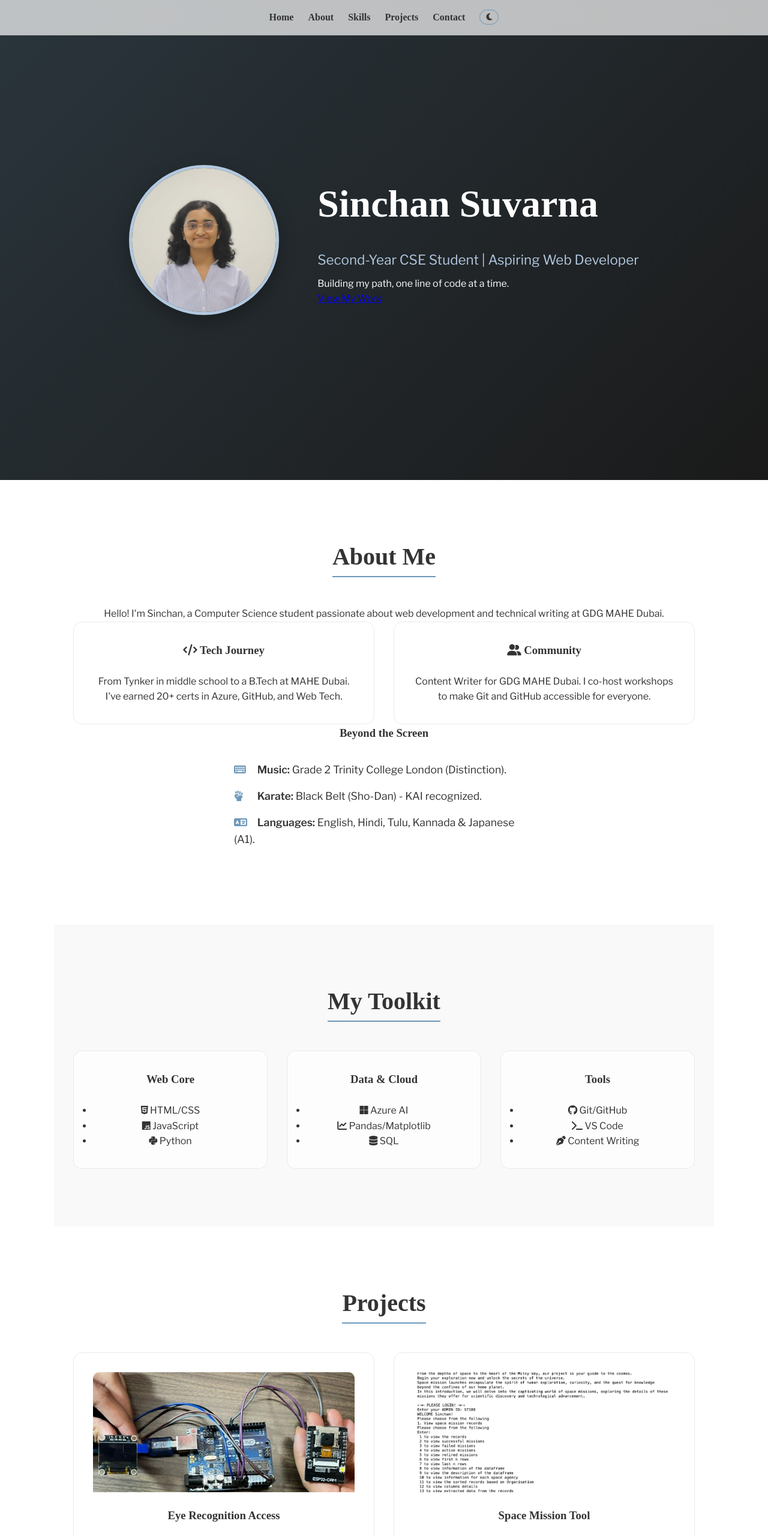
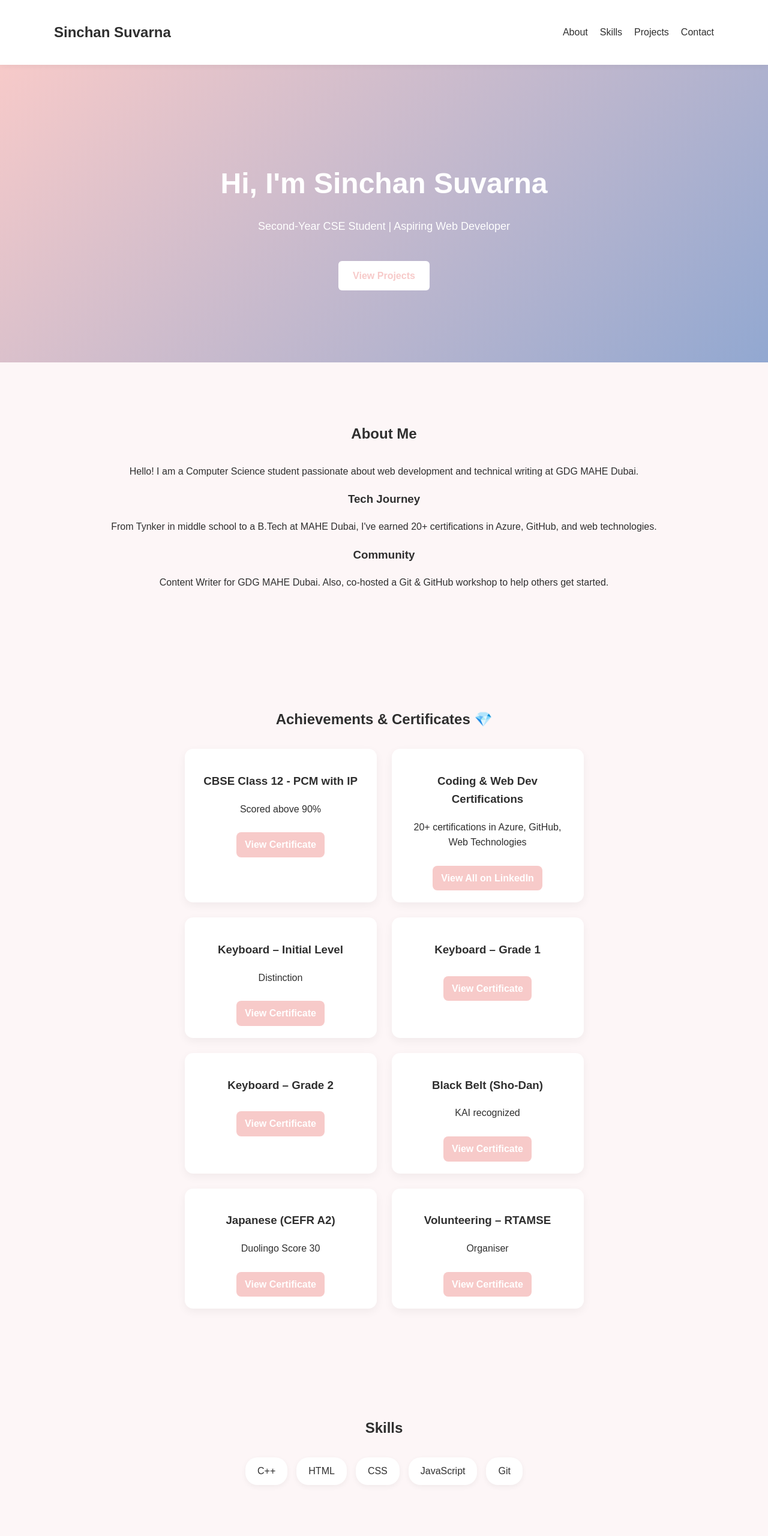
Before and after one commit to Chan-nie/portfolio, a plain HTML site: page index.html in a window 1280 px wide. Shown: the top 2560 px of the page at 60% size. Drawn offline with nearby package versions, Linux system fonts and the light colour scheme; a web font is replaced by a local one.

Commit message:
Update portfolio

```diff
--- a/index.html
+++ b/index.html
@@ -3,175 +3,156 @@
 <head>
 <meta charset="UTF-8">
 <meta name="viewport" content="width=device-width, initial-scale=1.0">
-    <title>Sinchan Suvarna - Portfolio</title>
-
-    <meta name="description" content="Portfolio of Sinchan Suvarna, CSE student and Web Developer.">
-    <link rel="icon" href="images/icon.png" type="image/png">
-
-    <link rel="preconnect" href="https://fonts.googleapis.com">
-    <link rel="preconnect" href="https://fonts.gstatic.com" crossorigin>
-    <link href="https://fonts.googleapis.com/css2?family=Cormorant+SC:wght@600&family=Libre+Franklin:wght@300;400;600&family=Parisienne&display=swap" rel="stylesheet">
-    <link rel="stylesheet" href="https://cdnjs.cloudflare.com/ajax/libs/font-awesome/6.5.2/css/all.min.css">
-
+<title>Channie | Portfolio</title>
 <link rel="stylesheet" href="style.css">
 </head>
 
 <body>
-    <div id="progress-container">
-        <div id="progress-bar"></div>
+
+<!-- Navbar -->
+<header>
+  <nav>
+    <h2 class="logo">Sinchan Suvarna</h2>
+    <ul>
+      <li><a href="#about">About</a></li>
+      <li><a href="#skills">Skills</a></li>
+      <li><a href="#projects">Projects</a></li>
+      <li><a href="#contact">Contact</a></li>
+    </ul>
+  </nav>
+</header>
+
+<!-- Hero -->
+<section class="hero">
+  <h1>Hi, I'm Sinchan Suvarna</h1>
+  <p>Second-Year CSE Student | Aspiring Web Developer</p>
+  <a href="#projects" class="btn">View Projects</a>
+</section>
+
+<!-- About -->
+<section id="about" class="section">
+  <h2>About Me</h2>
+    <p>Hello! I am a Computer Science student passionate about web development and technical writing at GDG MAHE Dubai.</p>
+    <h3>Tech Journey</h3>
+    <p>From Tynker in middle school to a B.Tech at MAHE Dubai, I've earned 20+ certifications in Azure, GitHub, and web technologies.</p>
+
+    <h3>Community</h3>
+    <p>Content Writer for GDG MAHE Dubai. Also, co-hosted a Git & GitHub workshop to help others get started.</p>
+</section>
+
+<section id="achievements" class="section">
+  <h2>Achievements & Certificates 💎</h2>
+
+  <div class="achievements-container">
+    <div class="achievement-card">
+        <h3>CBSE Class 12 - PCM with IP</h3>
+        <p>Scored above 90%</p>
+        <a href="images/Mabrook Gulf Toppers.pdf" target="_blank">View Certificate</a>
     </div>
 
-    <nav>
-        <div class="nav-links">
-            <a href="#home">Home</a>
-            <a href="#about">About</a>
-            <a href="#skills">Skills</a>
-            <a href="#projects">Projects</a>
-            <a href="#contact">Contact</a>
-            <button id="theme-toggle" aria-label="Toggle Theme">
-                <i class="fa-solid fa-moon"></i>
-            </button>
+    <div class="achievement-card">
+        <h3>Coding & Web Dev Certifications</h3>
+        <p>20+ certifications in Azure, GitHub, Web Technologies</p>
+        <a href="https://www.linkedin.com/in/sinchan-suvarna/details/certifications/" target="_blank">View All on LinkedIn</a>
     </div>
-    </nav>
 
-    <section id="home" class="hero">
-        <div class="hero-content">
-            <img src="images/profile.jpeg" alt="Sinchan Suvarna" class="profile-photo">
-            <div class="hero-text">
-                <h1>Sinchan Suvarna</h1>
-                <p class="subtitle">Second-Year CSE Student | Aspiring Web Developer</p>
-                <p class="tagline">Building my path, one line of code at a time.</p>
-                <div class="hero-cta">
-                    <a href="#projects" class="contact-link">View My Work</a>
+    <!-- Keyboard Certificates as separate cards -->
+    <div class="achievement-card">
+      <h3>Keyboard – Initial Level</h3>
+      <p>Distinction</p>
+      <a href="images/Trinity Initial Grade.pdf" target="_blank">View Certificate</a>
+    </div>
+
+    <div class="achievement-card">
+      <h3>Keyboard – Grade 1</h3>
+      <a href="images/Trinity Grade 1.pdf" target="_blank">View Certificate</a>
+    </div>
+
+    <div class="achievement-card">
+      <h3>Keyboard – Grade 2</h3>
+      <a href="images/Trinity Grade 2.pdf" target="_blank">View Certificate</a>
+    </div>
+
+    <!-- Other Achievements -->
+    <div class="achievement-card">
+      <h3>Black Belt (Sho-Dan)</h3>
+      <p>KAI recognized</p>
+      <a href="images/Karate Sho-Dan.pdf" target="_blank">View Certificate</a>
+    </div>
+
+    <div class="achievement-card">
+      <h3>Japanese (CEFR A2)</h3>
+      <p>Duolingo Score 30</p>
+      <a href="https://www.linkedin.com/in/sinchan-suvarna/details/languages/" target="_blank">View Certificate</a>
+    </div>
+
+    <div class="achievement-card">
+        <h3>Volunteering – RTAMSE</h3>
+        <p>Organiser</p>
+        <a href="images/RTAMSE_2025.pdf" target="_blank">View Certificate</a>
+    </div>
+
+  </div>
+</section>
+
+<!-- Skills -->
+<section id="skills" class="section">
+  <h2>Skills</h2>
+  <div class="skills-container">
+    <div class="skill">C++</div>
+    <div class="skill">HTML</div>
+    <div class="skill">CSS</div>
+    <div class="skill">JavaScript</div>
+    <div class="skill">Git</div>
+  </div>
+</section>
+
+<!-- Projects -->
+<section id="projects" class="section">
+  <h2>Projects</h2>
+
+  <div class="projects-container">
+    <div class="project-card">
+        <img src="images/Hardware-Setup.jpeg" alt="Eye Recognition Access System">
+        <div class="project-info">
+            <h3>Eye Recognition Access System</h3>
+            <p>- 2nd sem Team Project</p>
+            <a href="https://www.linkedin.com/posts/sinchan-suvarna_arduinoprojects-mahedubai-teamcollab-activity-7330520470733094913-eZVE/?utm_source=share&utm_medium=member_desktop&rcm=ACoAAEYwdNEBhLdNX4XyeLeTF5xXmlI2381_ryc" target="_blank">View Project on LinkedIn</a>
+        </div>
+    </div>
+
+    <div class="project-card">
+    <img src="images/Space-Mission-Analysis.png" alt="Space Mission Analysis">
+        <div class="project-info">
+            <h3>Space Mission Analysis</h3>
+            <p>- 11th grade Team project</p>
+            <a href="https://github.com/Chan-nie/space-mission-analysis" traget="_blank">View Project on Github</a>
         </div>
     </div>
   </div>
 </section>
 
-    <main>
-        <section id="about" class="section">
-            <h2>About Me</h2>
-            <div class="about-content">
-                <p class="intro-text">Hello! I'm Sinchan, a Computer Science student passionate about web development and technical writing at GDG MAHE Dubai.</p>
+<!-- Contact -->
+<section id="contact" class="section">
+  <h2>Contact Me </h2>
 
-                <div class="about-grid">
-                    <div class="about-card">
-                        <h3><i class="fa-solid fa-code"></i> Tech Journey</h3>
-                        <p>From Tynker in middle school to a B.Tech at MAHE Dubai. I've earned 20+ certs in Azure, GitHub, and Web Tech.</p>
-                    </div>
-                    <div class="about-card">
-                        <h3><i class="fa-solid fa-user-group"></i> Community</h3>
-                        <p>Content Writer for GDG MAHE Dubai. I co-host workshops to make Git and GitHub accessible for everyone.</p>
-                    </div>
-                </div>
+  <div class="contact-container">
+    <p>Email me at:
+      <a href="mailto:sinchan17suvarna@gmail.com">sinchan17suvarna@gmail.com</a>
+    </p>
 
-                <h3>Beyond the Screen</h3>
-                <ul class="hobby-list">
-                    <li><strong><i class="fa-solid fa-keyboard"></i> Music:</strong> Grade 2 Trinity College London (Distinction).</li>
-                    <li><strong><i class="fa-solid fa-fist-raised"></i> Karate:</strong> Black Belt (Sho-Dan) - KAI recognized.</li>
-                    <li><strong><i class="fa-solid fa-language"></i> Languages:</strong> English, Hindi, Tulu, Kannada & Japanese (A1).</li>
-                </ul>
-            </div>
-        </section>
-
-        <section id="skills" class="section">
-            <h2>My Toolkit</h2>
-            <div class="skills-grid">
-                <div class="skill-category">
-                    <h3>Web Core</h3>
-                    <ul>
-                        <li><i class="fa-brands fa-html5"></i> HTML/CSS</li>
-                        <li><i class="fa-brands fa-js"></i> JavaScript</li>
-                        <li><i class="fa-brands fa-python"></i> Python</li>
-                    </ul>
-                </div>
-                <div class="skill-category">
-                    <h3>Data & Cloud</h3>
-                    <ul>
-                        <li><i class="fa-brands fa-microsoft"></i> Azure AI</li>
-                        <li><i class="fa-solid fa-chart-line"></i> Pandas/Matplotlib</li>
-                        <li><i class="fa-solid fa-database"></i> SQL</li>
-                    </ul>
-                </div>
-                <div class="skill-category">
-                    <h3>Tools</h3>
-                    <ul>
-                        <li><i class="fa-brands fa-github"></i> Git/GitHub</li>
-                        <li><i class="fa-solid fa-terminal"></i> VS Code</li>
-                        <li><i class="fa-solid fa-pen-nib"></i> Content Writing</li>
-                    </ul>
+    <p>Or connect with me on:</p>
+    <div class="social-links">
+      <a href="https://www.linkedin.com/in/sinchan-suvarna/" target="_blank">LinkedIn</a>
+      <a href="https://github.com/Chan-nie" target="_blank">GitHub</a>
     </div>
   </div>
 </section>
 
-        <section id="projects" class="section">
-            <h2>Projects</h2>
-            <div class="projects-grid">
-                <div class="project-card">
-                    <div class="img-container"><img src="images/Hardware-Setup.jpeg" alt="Access System"></div>
-                    <div class="project-card-content">
-                        <h3>Eye Recognition Access</h3>
-                        <div class="tag-container"><span class="tag">ESP32</span><span class="tag">Arduino</span></div>
-                        <p>Hardware-based secure access control using fuzzy matching logic.</p>
-                    </div>
-                </div>
-                <div class="project-card">
-                    <div class="img-container"><img src="images/Space-Mission-Analysis.png" alt="Space Analysis"></div>
-                    <div class="project-card-content">
-                        <h3>Space Mission Tool</h3>
-                        <div class="tag-container"><span class="tag">Python</span><span class="tag">Pandas</span></div>
-                        <p>Data visualization tool exploring 30+ historic space missions.</p>
-                        <a href="https://github.com/Chan-nie/space-mission-analysis" target="_blank">View Code &rarr;</a>
-                    </div>
-                </div>
-            </div>
-            <p id="connect-prompt">Let's build something together!</p>
-        </section>
-
-        <section id="contact" class="section">
-            <h2>Contact</h2>
-            <div class="contact-methods">
-                <a href="mailto:sinchan17suvarna@gmail.com" class="contact-link"><i class="fa-solid fa-envelope"></i> Email</a>
-                <a href="https://linkedin.com/in/sinchan-suvarna" class="contact-link"><i class="fa-brands fa-linkedin"></i> LinkedIn</a>
-            </div>
-        </section>
-    </main>
-
+<!-- Footer -->
 <footer>
-        <p>&copy; 2026 Sinchan Suvarna | Powered by Coffee & Code</p>
+  <p>© 2026 Sinchan Suvarna</p>
 </footer>
 
-    <script>
-        // --- Dark Mode Logic ---
-        const toggleBtn = document.getElementById('theme-toggle');
-        const icon = toggleBtn.querySelector('i');
-        const savedTheme = localStorage.getItem('theme');
-
-        if (savedTheme === 'dark') {
-            document.documentElement.setAttribute('data-theme', 'dark');
-            icon.classList.replace('fa-moon', 'fa-sun');
-        }
-
-        toggleBtn.addEventListener('click', () => {
-            let isDark = document.documentElement.getAttribute('data-theme') === 'dark';
-            if (isDark) {
-                document.documentElement.removeAttribute('data-theme');
-                icon.classList.replace('fa-sun', 'fa-moon');
-                localStorage.setItem('theme', 'light');
-            } else {
-                document.documentElement.setAttribute('data-theme', 'dark');
-                icon.classList.replace('fa-moon', 'fa-sun');
-                localStorage.setItem('theme', 'dark');
-            }
-        });
-
-        // --- Scroll Progress Bar ---
-        window.onscroll = function() {
-            let winScroll = document.body.scrollTop || document.documentElement.scrollTop;
-            let height = document.documentElement.scrollHeight - document.documentElement.clientHeight;
-            let scrolled = (winScroll / height) * 100;
-            document.getElementById("progress-bar").style.width = scrolled + "%";
-        };
-    </script>
 </body>
 </html>
--- a/style.css
+++ b/style.css
@@ -1,128 +1,309 @@
-/* --- CSS Variables --- */
-:root {
-    --primary: #2A353C;
-    --secondary: #B2C8DF;
-    --accent: #6D98BA;
-    --bg: #FFFFFF;
-    --section-alt: #f9f9f9;
-    --text: #333333;
-    --card-bg: rgba(255, 255, 255, 0.7);
-    --border: rgba(0, 0, 0, 0.08);
-    --header-font: 'Cormorant SC', serif;
-    --body-font: 'Libre Franklin', sans-serif;
-    --transition: all 0.3s cubic-bezier(0.4, 0, 0.2, 1);
+/* COLOR PALETTE */
+
+:root{
+  --bg:#FDF6F7;        /* soft rose background */
+  --primary:#F7CAC9;   /* rose quartz */
+  --accent:#92A8D1;    /* serenity blue */
+  --text:#2F2F2F;
+  --card:#FFFFFF;
 }
 
-[data-theme="dark"] {
-    --primary: #B2C8DF;
-    --secondary: #2A353C;
-    --accent: #8ECAE6;
-    --bg: #121212;
-    --section-alt: #1A2226;
-    --text: #E0E0E0;
-    --card-bg: rgba(42, 53, 60, 0.6);
-    --border: rgba(255, 255, 255, 0.1);
+/* GLOBAL */
+
+html{
+  scroll-behavior:smooth;
 }
 
-/* --- Base Styles --- */
-* { box-sizing: border-box; margin: 0; padding: 0; }
-html { scroll-behavior: smooth; }
-
-body {
-    font-family: var(--body-font);
-    background-color: var(--bg);
-    color: var(--text);
-    line-height: 1.6;
-    transition: background-color 0.4s ease;
+body{
+  font-family: Arial, sans-serif;
+  margin:0;
+  background:var(--bg);
+  color:var(--text);
+  line-height:1.6;
 }
 
-/* Scroll Progress */
-#progress-container {
-    position: fixed; top: 0; z-index: 2000;
-    width: 100%; height: 4px; background: transparent;
-}
-#progress-bar {
-    height: 4px; background: var(--accent); width: 0%;
+/* NAVBAR */
+
+header{
+  background:var(--card);
+  box-shadow:0 2px 10px rgba(0,0,0,0.05);
+  position:sticky;
+  top:0;
+  z-index:100;
 }
 
-/* --- Navigation --- */
-nav {
-    position: fixed; top: 0; width: 100%; z-index: 1000;
-    background: var(--card-bg); backdrop-filter: blur(10px);
-    border-bottom: 1px solid var(--border); padding: 1rem 0;
-}
-.nav-links { display: flex; justify-content: center; align-items: center; gap: 1.5rem; }
-nav a {
-    color: var(--text); font-family: var(--header-font);
-    font-weight: 600; text-decoration: none; transition: var(--transition);
-}
-nav a:hover { color: var(--accent); }
-
-#theme-toggle {
-    background: none; border: 1.5px solid var(--accent);
-    color: var(--text); padding: 4px 10px; border-radius: 20px; cursor: pointer;
+nav{
+  display:flex;
+  justify-content:space-between;
+  align-items:center;
+  padding:15px 40px;
+  max-width:1100px;
+  margin:auto;
 }
 
-/* --- Sections --- */
-.section { padding: 6rem 2rem; max-width: 1100px; margin: 0 auto; text-align: center; }
-.section:nth-of-type(even) { background-color: var(--section-alt); }
-
-h1, h2, h3 { font-family: var(--header-font); margin-bottom: 1.5rem; }
-h1 { font-size: 4rem; }
-h2 { font-size: 2.5rem; border-bottom: 2px solid var(--accent); display: inline-block; margin-bottom: 3rem; }
-
-/* --- Hero --- */
-.hero {
-    min-height: 100vh; display: flex; align-items: center; justify-content: center;
-    background: linear-gradient(135deg, var(--primary) 0%, #1a1a1a 100%); color: white;
-}
-.hero-content { display: flex; align-items: center; gap: 4rem; max-width: 1000px; }
-.profile-photo {
-    width: 250px; height: 250px; border-radius: 50%; object-fit: cover;
-    border: 5px solid var(--secondary); box-shadow: 0 10px 30px rgba(0,0,0,0.3);
-}
-.hero-text { text-align: left; }
-.subtitle { font-size: 1.4rem; color: var(--secondary); margin-bottom: 0.5rem; }
-
-/* --- Glassmorphism Cards --- */
-.skill-category, .about-card, .project-card {
-    background: var(--card-bg);
-    backdrop-filter: blur(8px);
-    border: 1px solid var(--border);
-    border-radius: 15px;
-    padding: 2rem;
-    transition: var(--transition);
-}
-.skill-category:hover, .project-card:hover { transform: translateY(-8px); box-shadow: 0 10px 20px rgba(0,0,0,0.1); }
-
-/* --- Grids --- */
-.skills-grid, .about-grid, .projects-grid {
-    display: grid; grid-template-columns: repeat(auto-fit, minmax(280px, 1fr)); gap: 2rem;
+.logo{
+  font-weight:bold;
 }
 
-/* Tags */
-.tag-container { margin: 10px 0; }
-.tag {
-    background: var(--accent); color: white; padding: 2px 8px;
-    border-radius: 5px; font-size: 0.75rem; margin-right: 5px; font-weight: bold;
+nav ul{
+  list-style:none;
+  display:flex;
+  gap:20px;
 }
 
-/* --- Project Specific --- */
-.img-container { overflow: hidden; border-radius: 10px; margin-bottom: 1rem; }
-.project-card img { width: 100%; height: 200px; object-fit: cover; transition: var(--transition); }
-.project-card:hover img { transform: scale(1.1); }
+nav a{
+  text-decoration:none;
+  color:var(--text);
+  font-weight:500;
+}
 
-/* Hobby List */
-.hobby-list { list-style: none; text-align: left; max-width: 500px; margin: 2rem auto; }
-.hobby-list li { margin-bottom: 1rem; font-size: 1.1rem; }
-.hobby-list i { color: var(--accent); margin-right: 10px; width: 25px; }
+nav a:hover{
+  color:var(--accent);
+}
 
-/* --- Footer --- */
-footer { padding: 3rem; background: var(--primary); color: white; text-align: center; }
+nav a{
+  position:relative;
+}
 
-/* --- Mobile Responsive --- */
-@media (max-width: 768px) {
-    .hero-content { flex-direction: column; text-align: center; }
-    .hero-text { text-align: center; }
-    h1 { font-size: 2.5rem; }
+nav a::after{
+  content:"";
+  position:absolute;
+  width:0%;
+  height:2px;
+  left:0;
+  bottom:-4px;
+  background:linear-gradient(90deg,var(--primary),var(--accent));
+  transition:0.3s;
 }
+
+nav a:hover::after{
+  width:100%;
+}
+
+/* HERO */
+
+.hero{
+  text-align:center;
+  padding:120px 20px;
+  background:linear-gradient(135deg,var(--primary),var(--accent));
+  color:white;
+}
+
+.hero h1{
+  font-size:48px;
+  margin-bottom:10px;
+}
+
+.hero p{
+  font-size:18px;
+}
+
+/* BUTTON */
+
+.btn{
+  display:inline-block;
+  margin-top:25px;
+  padding:12px 24px;
+  background:white;
+  color:var(--primary);
+  text-decoration:none;
+  border-radius:6px;
+  font-weight:bold;
+  transition:0.2s;
+}
+
+.btn:hover{
+  transform:translateY(-2px);
+}
+
+/* SECTIONS */
+
+.section{
+  padding:80px 20px;
+  max-width:1000px;
+  margin:auto;
+  text-align:center;
+}
+
+.section h2{
+  margin-bottom:30px;
+}
+
+/* SKILLS */
+
+.skills-container{
+  display:flex;
+  justify-content:center;
+  flex-wrap:wrap;
+  gap:15px;
+}
+
+.skill{
+  background:var(--card);
+  padding:10px 20px;
+  border-radius:20px;
+  box-shadow:0 3px 10px rgba(0,0,0,0.05);
+}
+
+/* Main achievement cards */
+.achievements-container{
+  display:flex;
+  flex-wrap:wrap;
+  justify-content:center;
+  gap:25px;
+}
+
+.achievement-card{
+  background:var(--card);
+  border-radius:14px;
+  padding:20px;
+  width:280px;
+  box-shadow:0 5px 15px rgba(0,0,0,0.05);
+  text-align:center;
+  transition:0.25s;
+}
+
+.achievement-card:hover{
+  transform:translateY(-5px);
+}
+
+.achievement-card a{
+  display:inline-block;
+  margin-top:10px;
+  padding:8px 14px;
+  border-radius:8px;
+  background:var(--primary);
+  color:white;
+  font-weight:bold;
+  text-decoration:none;
+  transition:0.25s;
+}
+
+.achievement-card a:hover{
+  background:var(--accent);
+  transform:translateY(-2px);
+}
+
+/* Subcards for multiple certificates */
+.subcards-container{
+  display:flex;
+  flex-direction:column;
+  gap:10px;
+  margin-top:10px;
+}
+
+.subcard{
+  background:var(--bg);
+  border-radius:10px;
+  padding:10px;
+  box-shadow:0 3px 8px rgba(0,0,0,0.05);
+}
+
+.subcard a{
+  display:inline-block;
+  margin-top:5px;
+  color:var(--primary);
+  text-decoration:none;
+  font-weight:bold;
+}
+
+.subcard a:hover{
+  color:var(--accent);
+}
+
+/* PROJECTS */
+
+.projects-container{
+  display:flex;
+  flex-wrap:wrap;
+  justify-content:center;
+  gap:25px;
+}
+
+.project-card{
+  background:var(--card);
+  border-radius:14px;
+  box-shadow:0 5px 15px rgba(0,0,0,0.05);
+  overflow:hidden;
+  width:300px;
+  transition:0.3s;
+  margin:15px;
+}
+
+.project-card:hover{
+  transform:translateY(-5px);
+}
+
+.project-card img{
+  width:100%;
+  height:180px;
+  object-fit:cover;
+}
+
+.project-info{
+  padding:15px;
+  text-align:center;
+}
+
+.project-info a{
+  display:inline-block;
+  margin-top:10px;
+  padding:8px 14px;
+  border-radius:8px;
+  background:var(--primary);
+  color:white;
+  text-decoration:none;
+  font-weight:bold;
+  transition:0.25s;
+}
+
+.project-info a:hover{
+  background:var(--accent);
+  transform:translateY(-2px);
+}
+
+/* CONTACT */
+
+.contact-container{
+  text-align:center;
+  margin-top:20px;
+}
+
+.social-links{
+  display:flex;
+  justify-content:center;
+  gap:20px;
+  margin-top:10px;
+}
+
+.contact-container a{
+  color:#c2185b;
+  text-decoration:none;
+  font-weight:bold;
+  position:relative;
+}
+
+.contact-container a::after{
+  content:"";
+  position:absolute;
+  width:0%;
+  height:3px;
+  left:0;
+  bottom:-2px;
+  background:linear-gradient(90deg,#f48fb1,#64b5f6);
+  transition:0.3s;
+}
+
+.contact-container a:hover::after{
+  width:100%;
+}
+
+/* FOOTER */
+
+footer{
+  background:#111;
+  color:white;
+  text-align:center;
+  padding:25px;
+  margin-top:40px;
+}
```
Also changed, not shown: 6 other files. Lines whose indentation alone changed are shown as unchanged.
